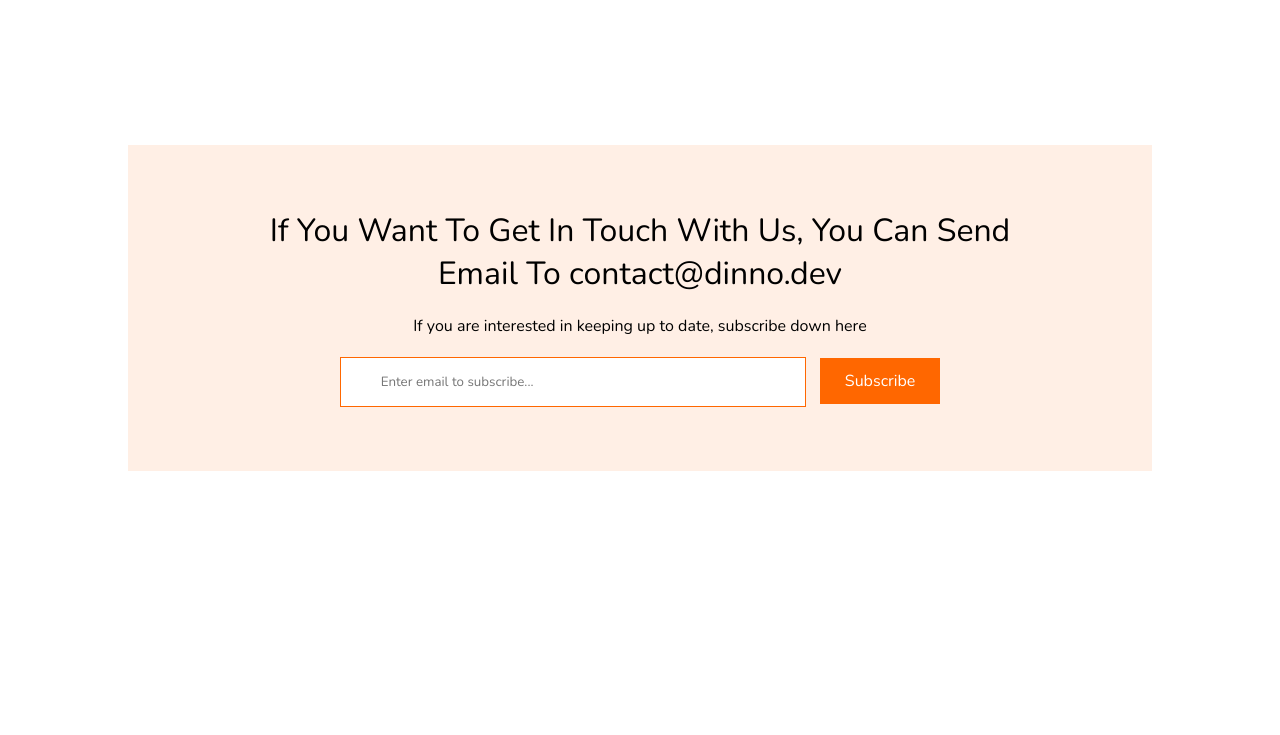
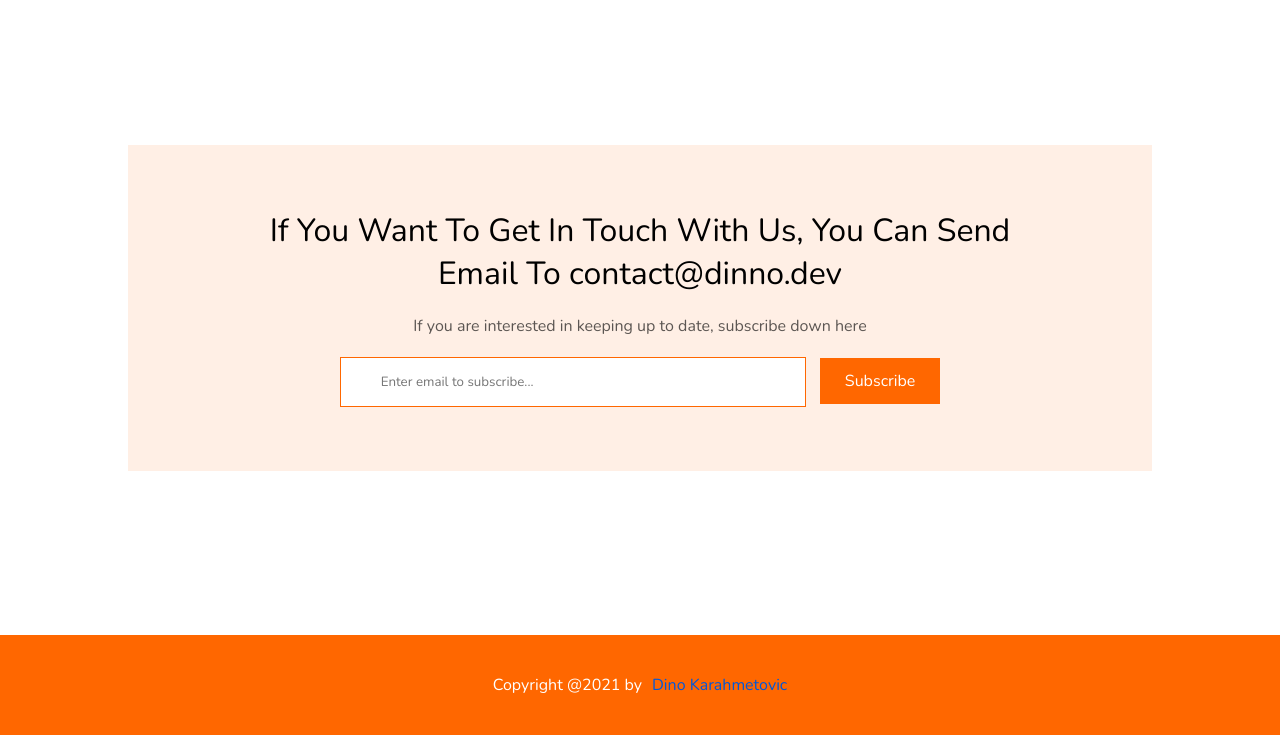
Before and after one commit to dinno-invis1ble/html-css-travel, a plain HTML site: page index.html in a window 1280 px wide. Shown: the part 1897-2632 px from the top of the page. Before the commit the page ends 2432 px from the top, so only its background shows below. Drawn offline with nearby package versions, Linux system fonts and the light colour scheme.

Commit message:
Footer added

```diff
--- a/index.html
+++ b/index.html
@@ -198,5 +198,9 @@
             </div>
         </div>
     </div>
+
+    <footer>
+        Copyright @2021 by <a href="https://www.dinno.dev/"> Dino Karahmetovic</a>
+    </footer>
 </body>
 </html>
--- a/style.css
+++ b/style.css
@@ -275,6 +275,7 @@ a {
 
 .contact p {
     margin-bottom: 20px;
+    color: rgba(0, 0, 0, 0.64);
 }
 
 .contact .subscribe_form span {
@@ -296,3 +297,19 @@ a {
 .contact .email_subscribe:focus {
     border: 0;
 }
+
+footer {
+    width: 100%;
+    margin-top: 100px;
+    height: 100px;
+    background-color: #FF6700;
+    color: #fff;
+    display: flex;
+    justify-content: center;
+    align-items: center;
+}
+
+footer a {
+    color: #0057D9;
+    margin-left: 10px;
+}
```
